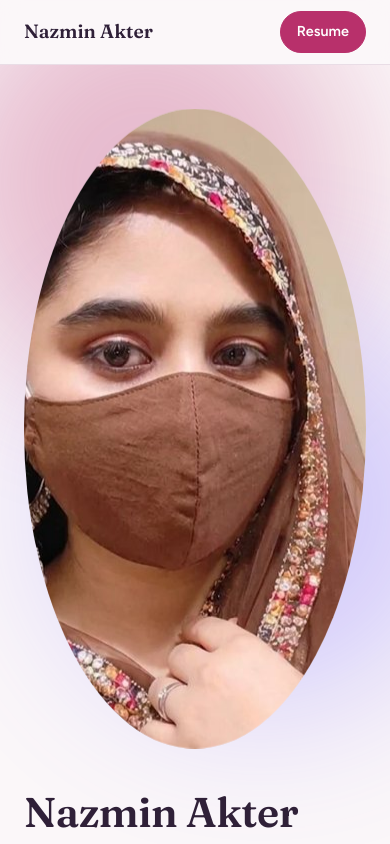
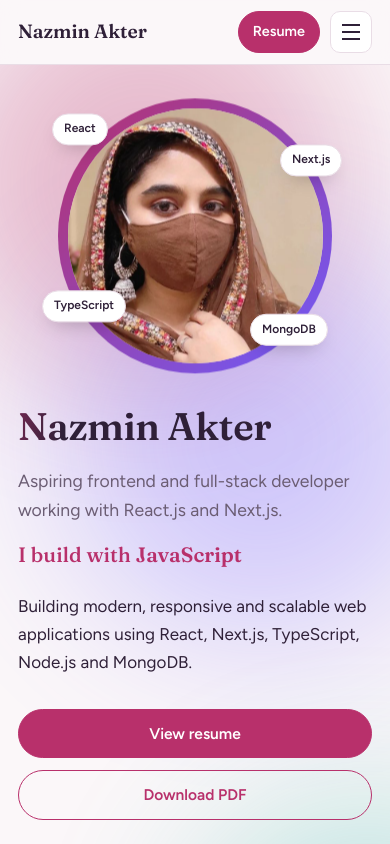
Before and after one commit to nazmincodes/Nazmin-portfolio, a plain HTML site: page index.html in a window 390 px wide. Shown: the top 844 px of the page. Drawn offline with Linux system fonts and the light colour scheme.

Commit message:
update portfolio

```diff
--- a/index.html
+++ b/index.html
@@ -14,8 +14,11 @@
 <div class="progress" id="progress" aria-hidden="true"></div>
 <header class="nav"><div class="wrap">
  <a class="brand" href="#top">Nazmin Akter</a>
- <nav aria-label="Main"><ul><li><a href="#about">About</a></li><li><a href="#skills">Skills</a></li><li><a href="#projects">Projects</a></li><li><a href="#contact">Contact</a></li></ul></nav>
- <a class="btn primary sm" href="https://docs.google.com/document/d/1FobDoUy3Sof3f-HlZrRbm3n-tObtgPb-/edit?usp=sharing" target="_blank" rel="noopener">Resume</a>
+ <nav aria-label="Main"><ul id="mainnav"><li><a href="#about">About</a></li><li><a href="#skills">Skills</a></li><li><a href="#projects">Projects</a></li><li><a href="#contact">Contact</a></li></ul></nav>
+ <div class="actions">
+  <a class="btn primary sm" href="https://docs.google.com/document/d/1FobDoUy3Sof3f-HlZrRbm3n-tObtgPb-/edit?usp=sharing" target="_blank" rel="noopener">Resume</a>
+  <button class="menu-btn" id="menuBtn" type="button" aria-label="Open menu" aria-expanded="false" aria-controls="mainnav"><span></span><span></span><span></span></button>
+ </div>
 </div></header>
 
 <main id="top">
@@ -34,7 +37,7 @@
    <a href="https://www.linkedin.com/in/nazmin-akter-dev/" target="_blank" rel="noopener"><svg viewBox="0 0 24 24" aria-hidden="true"><path d="M20.4 20.5h-3.6v-5.6c0-1.3 0-3-1.8-3s-2.1 1.4-2.1 2.9v5.7H9.4V9h3.4v1.6c.5-.9 1.6-1.8 3.4-1.8 3.6 0 4.3 2.4 4.3 5.5v6.2ZM5.3 7.4a2.1 2.1 0 1 1 0-4.2 2.1 2.1 0 0 1 0 4.2ZM7.1 20.5H3.6V9h3.5v11.5Z"/></svg>LinkedIn</a>
   </div>
  </div>
- <div class="photo"><img src="assets/photo.jpg" alt="Portrait of Nazmin Akter" width="640" height="640"></div>
+ <div class="photo"><img src="assets/photo.jpg" alt="Portrait of Nazmin Akter" width="640" height="640"><span class="chip c1" aria-hidden="true">React</span><span class="chip c2" aria-hidden="true">Next.js</span><span class="chip c3" aria-hidden="true">TypeScript</span><span class="chip c4" aria-hidden="true">MongoDB</span></div>
 </div></section>
 
 <section id="about"><div class="wrap">
@@ -42,19 +45,16 @@
  <p class="sub">A self-driven learner who prefers building to watching tutorials.</p>
  <div class="about">
   <div>
-   <p>I am an aspiring Full Stack Web Developer from Bangladesh with a passion for building modern web applications and continuously learning new technologies.
-
-My primary focus is creating fast, responsive and user-friendly websites using React, Next.js, TypeScript, Node.js and MongoDB.
-
-I am also interested in AI-Assisted Coding and AI Mindset Engineering to improve development productivity and problem-solving skills.</p>
+   <p>I am an aspiring Full Stack Web Developer from Bangladesh with a passion for building modern web applications and continuously learning new technologies.</p>
+   <p>My primary focus is creating fast, responsive and user-friendly websites using React, Next.js, TypeScript, Node.js and MongoDB.</p>
+   <p>I am also interested in AI-Assisted Coding and AI Mindset Engineering to improve development productivity and problem-solving skills.</p>
   </div>
   <ul class="facts reveal">
    <li><b>Currently learning</b><span>React.js, TypeScript, Next.js, Node.js, Express.js, MongoDB</span></li>
    <li><b>Exploring next</b><span>AI-Assisted Coding, AI Mindset Engineering</span></li>
    <li><b>Goal</b><span>Full-stack developer building clean, scalable web apps</span></li>
   </ul>
- </div>
-</div></section>
+ </div></section>
 
 <section id="skills"><div class="wrap">
  <h2>Skills</h2>
--- a/script.js
+++ b/script.js
@@ -16,3 +16,10 @@ if(!del){del=true;return setTimeout(t,1400)}
 if(j>0){j--;return setTimeout(t,45)}
 del=false;i=(i+1)%w.length;setTimeout(t,300)})();
 })();
+
+// Mobile menu
+(function(){var b=document.getElementById('menuBtn'),n=document.getElementById('mainnav');if(!b||!n)return;
+function set(o){n.classList.toggle('open',o);b.setAttribute('aria-expanded',o)}
+b.addEventListener('click',function(){set(!n.classList.contains('open'))});
+n.addEventListener('click',function(e){if(e.target.tagName==='A')set(false)});
+})();
--- a/style.css
+++ b/style.css
@@ -34,9 +34,8 @@ body::before{content:"";position:fixed;inset:0 0 auto;height:env(safe-area-inset
 .social a{display:inline-flex;align-items:center;gap:8px;text-decoration:none;color:var(--muted);font-weight:500;padding:8px 14px;border:1px solid var(--line);border-radius:999px;background:var(--surface)}
 .social a:hover{color:var(--accent);border-color:var(--accent)}
 .social svg{width:18px;height:18px;fill:currentColor}
-.photo{position:relative;justify-self:center;width:min(100%,380px)}
-.photo::before{content:"";position:absolute;inset:18px -18px -18px 18px;border:2px solid var(--accent);border-radius:28px;opacity:.55}
-.photo img{position:relative;display:block;width:100%;aspect-ratio:4/5;object-fit:cover;object-position:50% 20%;border-radius:28px;background:var(--line)}
+.photo{position:relative;justify-self:center;width:min(100%,460px)}
+.photo img{position:relative;display:block;width:100%;aspect-ratio:1/1;object-fit:cover;object-position:50% 40%;border-radius:50%;border:0;background:var(--line)}
 section{padding:80px 0;border-top:1px solid var(--line)}
 section h2{font-size:clamp(1.8rem,4vw,2.5rem);margin-bottom:12px}
 .sub{color:var(--muted);max-width:56ch;margin:0 0 40px}
@@ -89,7 +88,6 @@ footer .wrap{display:flex;justify-content:space-between;gap:12px;flex-wrap:wrap}
 .hero .wrap>div:first-child>:nth-child(2){animation-delay:.12s}.hero .wrap>div:first-child>:nth-child(3){animation-delay:.24s}
 .hero .wrap>div:first-child>:nth-child(4){animation-delay:.36s}.hero .wrap>div:first-child>:nth-child(5){animation-delay:.48s}
 .photo img{animation:pop 1s cubic-bezier(.2,.7,.2,1) .2s both}
-.photo::before{animation:drift 7s ease-in-out infinite}
 .js .reveal{opacity:0;transform:translateY(28px);transition:opacity .7s ease,transform .7s cubic-bezier(.2,.7,.2,1);transition-delay:calc(var(--i,0)*70ms)}
 .js .reveal.in{opacity:1;transform:none}
 @media (prefers-reduced-motion:reduce){.js .reveal{opacity:1;transform:none}}
@@ -115,11 +113,7 @@ footer .wrap{display:flex;justify-content:space-between;gap:12px;flex-wrap:wrap}
 .hero{position:relative;overflow:hidden}
 .hero .wrap{position:relative;z-index:1}
 .net{position:absolute;inset:0;width:100%;height:100%;pointer-events:none;z-index:0}
-.photo{width:min(100%,400px)}
-.photo::before{inset:-8px;border:0;border-radius:50%;opacity:1;background:conic-gradient(from 0deg,var(--accent),#6d5cff,#2fb7a6,var(--accent));animation:spin 9s linear infinite}
-.photo img{aspect-ratio:1/1;border-radius:50%;border:6px solid var(--bg);object-position:50% 50%}
 @keyframes spin{to{transform:rotate(360deg)}}
-@media (prefers-reduced-motion:reduce){.photo::before{animation:none}}
 
 .aurora{position:absolute;inset:0;z-index:0;pointer-events:none;overflow:hidden}
 .aurora i{position:absolute;border-radius:50%;filter:blur(70px);opacity:.3;animation:aur 16s ease-in-out infinite alternate}
@@ -127,11 +121,49 @@ footer .wrap{display:flex;justify-content:space-between;gap:12px;flex-wrap:wrap}
 .aurora i:nth-child(2){width:340px;height:340px;background:#6d5cff;top:18%;right:6%;animation-delay:-6s}
 .aurora i:nth-child(3){width:300px;height:300px;background:#2fb7a6;bottom:-100px;left:38%;animation-delay:-11s}
 @keyframes aur{to{transform:translate(70px,45px) scale(1.18)}}
-.photo::before{animation:none}
 @media (prefers-reduced-motion:reduce){.aurora i{animation:none}}
 
-.photo::before{border-radius:60% 40% 55% 45% / 45% 55% 45% 55%}
-.photo img{border-radius:60% 40% 55% 45% / 45% 55% 45% 55%}
 
-.photo::before{display:none}
-.photo img{border:0;border-radius:50%}
+
+/* ---- Mobile menu ---- */
+.actions{display:flex;align-items:center;gap:10px}
+.menu-btn{display:none;width:42px;height:42px;padding:0;border:1px solid var(--line);border-radius:10px;background:var(--surface);cursor:pointer;flex-direction:column;justify-content:center;align-items:center;gap:5px}
+.menu-btn span{display:block;width:18px;height:2px;background:var(--ink);transition:transform .25s,opacity .25s}
+.menu-btn[aria-expanded="true"] span:nth-child(1){transform:translateY(7px) rotate(45deg)}
+.menu-btn[aria-expanded="true"] span:nth-child(2){opacity:0}
+.menu-btn[aria-expanded="true"] span:nth-child(3){transform:translateY(-7px) rotate(-45deg)}
+@media (max-width:820px){
+ .menu-btn{display:flex}
+ .nav .wrap{position:relative}
+ .nav ul.open{display:flex;flex-direction:column;gap:0;position:absolute;top:64px;left:0;right:0;background:var(--bg);border-bottom:1px solid var(--line);padding:6px 24px 14px}
+ .nav ul.open a{display:block;padding:12px 0;font-size:1.05rem}
+ .photo{width:min(72%,300px)}
+}
+/* ---- Small phones ---- */
+@media (max-width:480px){
+ .wrap{padding:0 18px}
+ .hero h1{font-size:2.4rem}
+ .hero .role{font-size:1.1rem}
+ .cta .btn{flex:1 1 100%;justify-content:center}
+ .btn.primary.sm{padding:8px 14px}
+}
+
+/* ---- Photo ring (circle border) ---- */
+.photo::before{content:"";position:absolute;inset:-10px;border-radius:50%;background:linear-gradient(135deg,var(--accent),#6d5cff)}
+.photo{aspect-ratio:1/1}
+.photo img{width:100%;height:100%;aspect-ratio:1/1;object-fit:cover}
+
+/* ---- New animations ---- */
+.chip{position:absolute;z-index:2;padding:6px 14px;border-radius:999px;background:var(--surface);border:1px solid var(--line);color:var(--ink);font-weight:600;font-size:.85rem;box-shadow:0 8px 20px -10px rgba(0,0,0,.35);animation:pop .7s cubic-bezier(.2,.7,.2,1) both,bob 4.5s ease-in-out infinite}
+.chip.c1{top:6%;left:-4%;animation-delay:.9s,0s}
+.chip.c2{top:16%;right:-6%;animation-delay:1.1s,-1.2s}
+.chip.c3{bottom:16%;left:-8%;animation-delay:1.3s,-2.4s}
+.chip.c4{bottom:5%;right:-2%;animation-delay:1.5s,-3.4s}
+@keyframes bob{0%,100%{translate:0 0}50%{translate:0 -10px}}
+@keyframes shine{0%{background-position:100% 0}100%{background-position:-100% 0}}
+.hero .wrap>div:first-child>h1{background:linear-gradient(100deg,var(--ink) 35%,var(--accent) 50%,var(--ink) 65%);background-size:200% 100%;-webkit-background-clip:text;background-clip:text;-webkit-text-fill-color:transparent;animation:rise .8s cubic-bezier(.2,.7,.2,1) both,shine 6s linear 1.2s infinite}
+section h2::after{content:"";display:block;width:56px;height:3px;border-radius:3px;background:var(--accent);margin-top:10px;transition:transform .8s ease .3s;transform-origin:left}
+.js section h2.reveal:not(.in)::after{transform:scaleX(0)}
+.contact h2::after{margin-inline:auto}
+@media (max-width:820px){.chip{font-size:.75rem;padding:5px 11px}.chip.c1{left:-6%}.chip.c3{left:-10%}.chip.c2{right:-8%}}
+@media (prefers-reduced-motion:reduce){.chip{animation:none}.hero .wrap>div:first-child>h1{animation:none;background:none;-webkit-text-fill-color:currentColor}}
```
Also changed, not shown: 1 other file.
